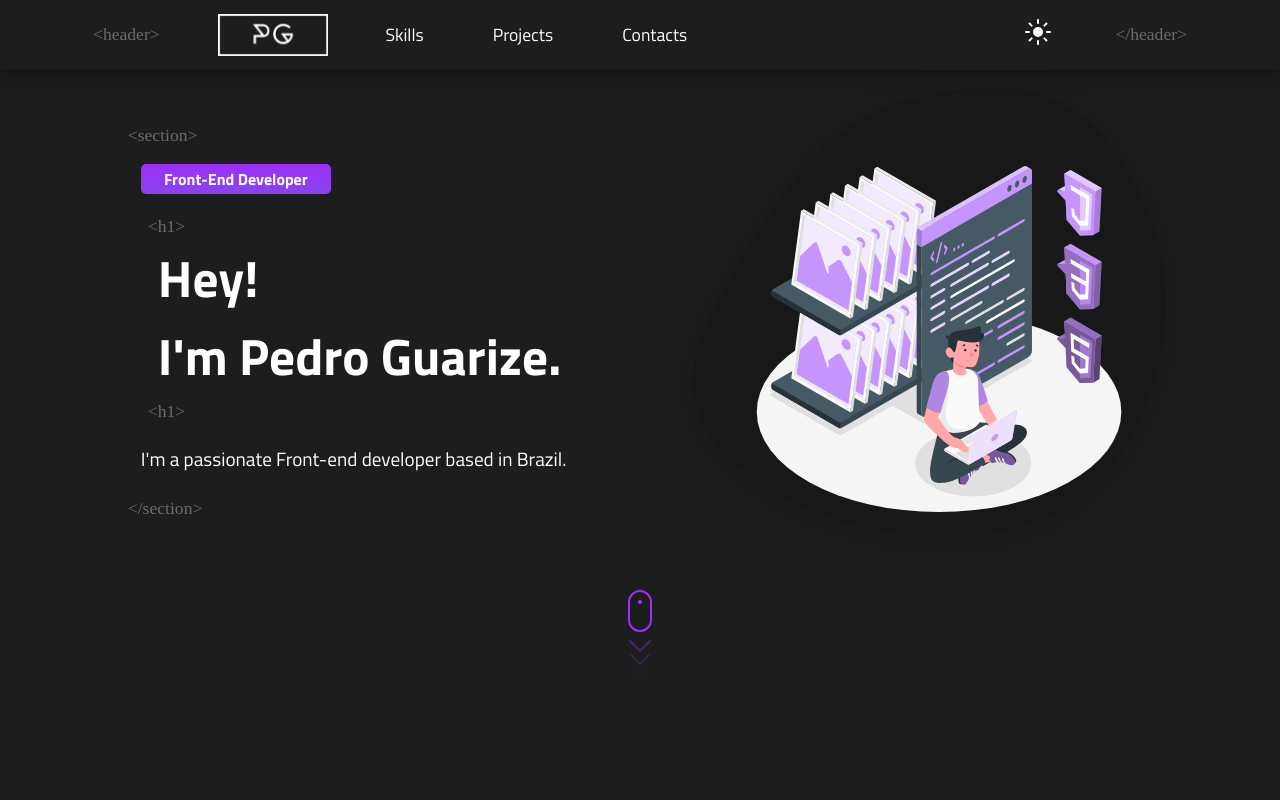
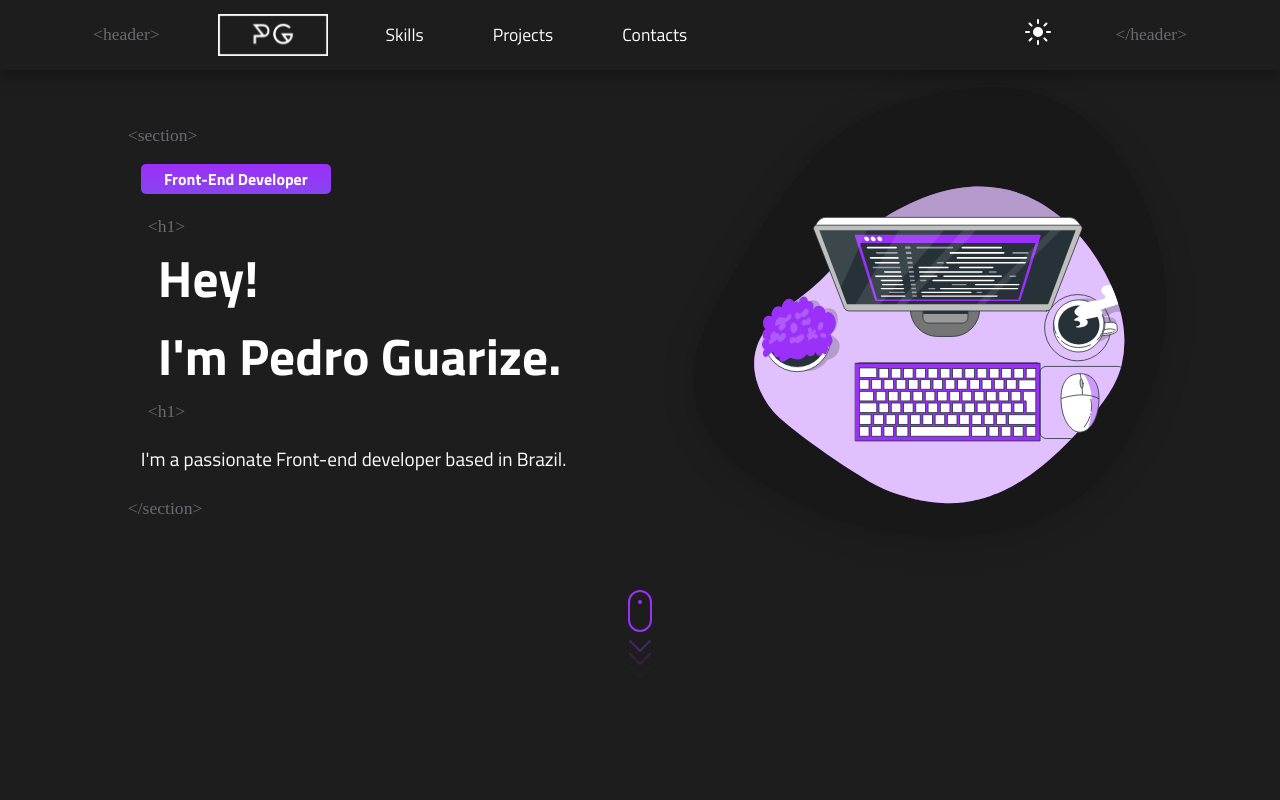
Before and after one commit to guarize/guarize-web-portfolio, a React (Create React App) app: page / in a window 1280 px wide. Shown: the top 800 px of the page. Built offline with nearby package versions, Linux system fonts and the light colour scheme; a web font is replaced by a local one.

Commit message:
[style] - changed home avatar

```diff
--- a/src/components/HomeAvatar.jsx
+++ b/src/components/HomeAvatar.jsx
@@ -1,5 +1,5 @@
 import React, { useContext } from 'react';
-import homeLogo from '../assets/images/home-logo-programming.svg';
+import homeLogo from '../assets/images/Code typing-bro.svg';
 import PortfolioContext from '../context/PortfolioContext';
 
 export default function HomeAvatar() {
--- a/src/components/SocialsFixed.jsx
+++ b/src/components/SocialsFixed.jsx
@@ -1,5 +1,6 @@
 import React, { useContext } from 'react';
-import { FiGithub, FiLinkedin } from 'react-icons/fi';
+import { FiLinkedin } from 'react-icons/fi';
+import { VscGithubAlt } from 'react-icons/vsc';
 import PortfolioContext from '../context/PortfolioContext';
 import '../styles/SocialsFixed.css';
 
@@ -10,7 +11,7 @@ export default function SocialsFixed() {
     <div className={darkMode ? 'socials-fixed-dark' : 'socials-fixed-light'}>
       <div className="socials-icons">
         <a href="https://github.com/guarize" target="_blank" rel="noreferrer">
-          <FiGithub />
+          <VscGithubAlt />
         </a>
         <a
           href="https://www.linkedin.com/in/pedroguarize/"
--- a/src/styles/HomeSection.css
+++ b/src/styles/HomeSection.css
@@ -123,27 +123,11 @@
 .home-avatar .programming-avatar {
   position: absolute;
   right: 15px;
-  bottom: 30px;
+  bottom: 20px;
   max-width: 500px;
   max-height: 500px;
   z-index: 1;
   transform: translateY(0px);
-  animation: float 6s ease-in-out infinite;
-}
-
-@keyframes float {
-  0% {
-    filter: drop-shadow(0 5px 15px 0px rgba(0, 0, 0, 0.6));
-    transform: translateY(0px);
-  }
-  50% {
-    filter: drop-shadow(0 25px 15px 0px rgba(0, 0, 0, 0.2));
-    transform: translateY(-20px);
-  }
-  100% {
-    filter: drop-shadow(0 5px 15px 0px rgba(0, 0, 0, 0.6));
-    transform: translateY(0px);
-  }
 }
 
 @media only screen and (max-width: 1680px) {
```
Also changed, not shown: src/assets/images/Code typing-bro.svg (added), src/assets/images/Developer activity-amico.svg (added).
